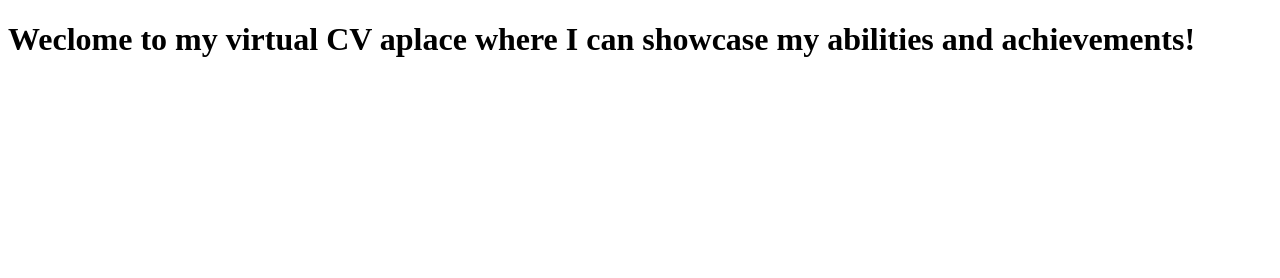
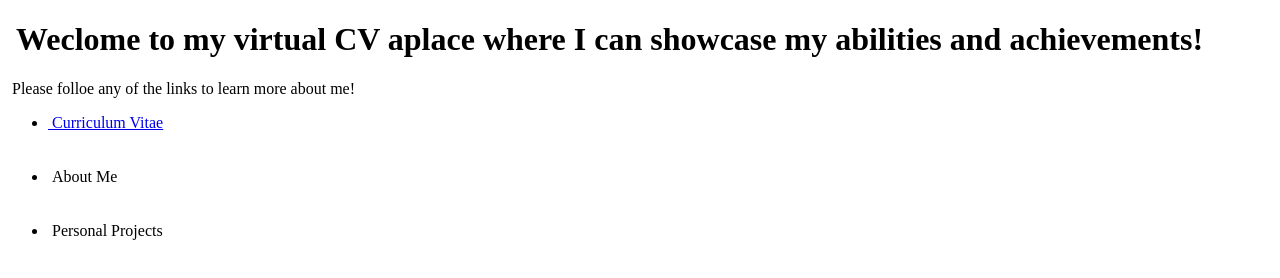
Before and after one commit to fjlongland/FJLongland.github.io, a plain HTML site: page index.html in a window 1280 px wide. Drawn offline with Linux system fonts and the light colour scheme.

Commit message:
Big changes to landing site and embedded my cv

```diff
--- a/index.html
+++ b/index.html
@@ -7,7 +7,33 @@
 </head>
 <body>
     <h1>
-        Weclome to my virtual CV aplace where I can showcase my abilities and achievements!
+        &nbsp;Weclome to my virtual CV aplace where I can showcase my abilities and achievements!
     </h1>
+
+    <p>
+        &nbsp;Please folloe any of the links to learn more about me!
+    </p>
+    <ul>
+        <li>
+            <a href="./CV.html">
+                &nbsp;Curriculum Vitae
+            </a>
+        </li>
+        <br>
+        <br>
+        <li>
+            <a>
+                &nbsp;About Me
+            </a>
+        </li>
+        <br>
+        <br>
+        <li>
+            <a>
+                &nbsp;Personal Projects
+            </a>
+        </li>
+    </ul>
+
 </body>
 </html>
```
Also changed, not shown: CV.html (added, +30 -0 lines), 1 other file.
